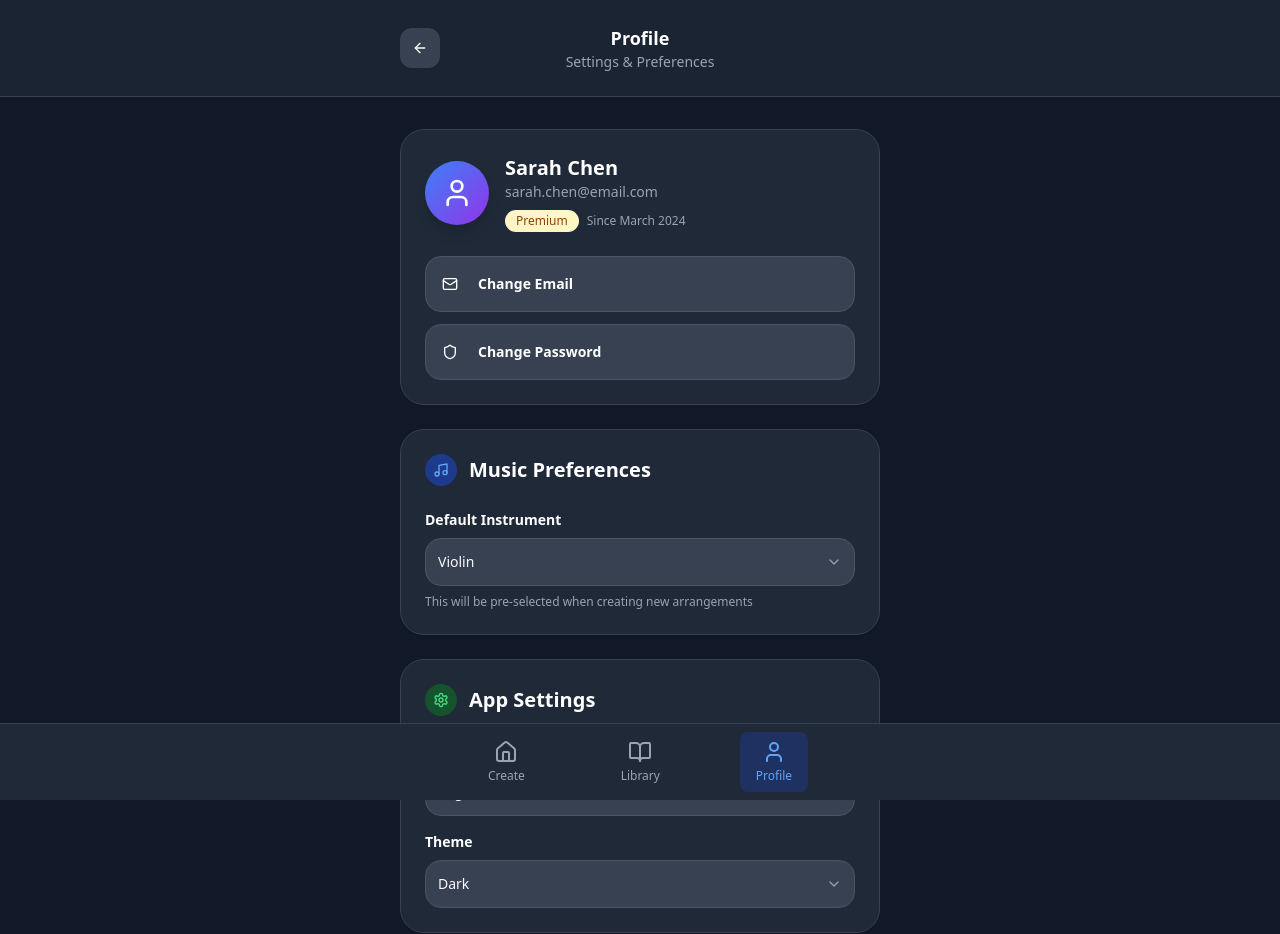
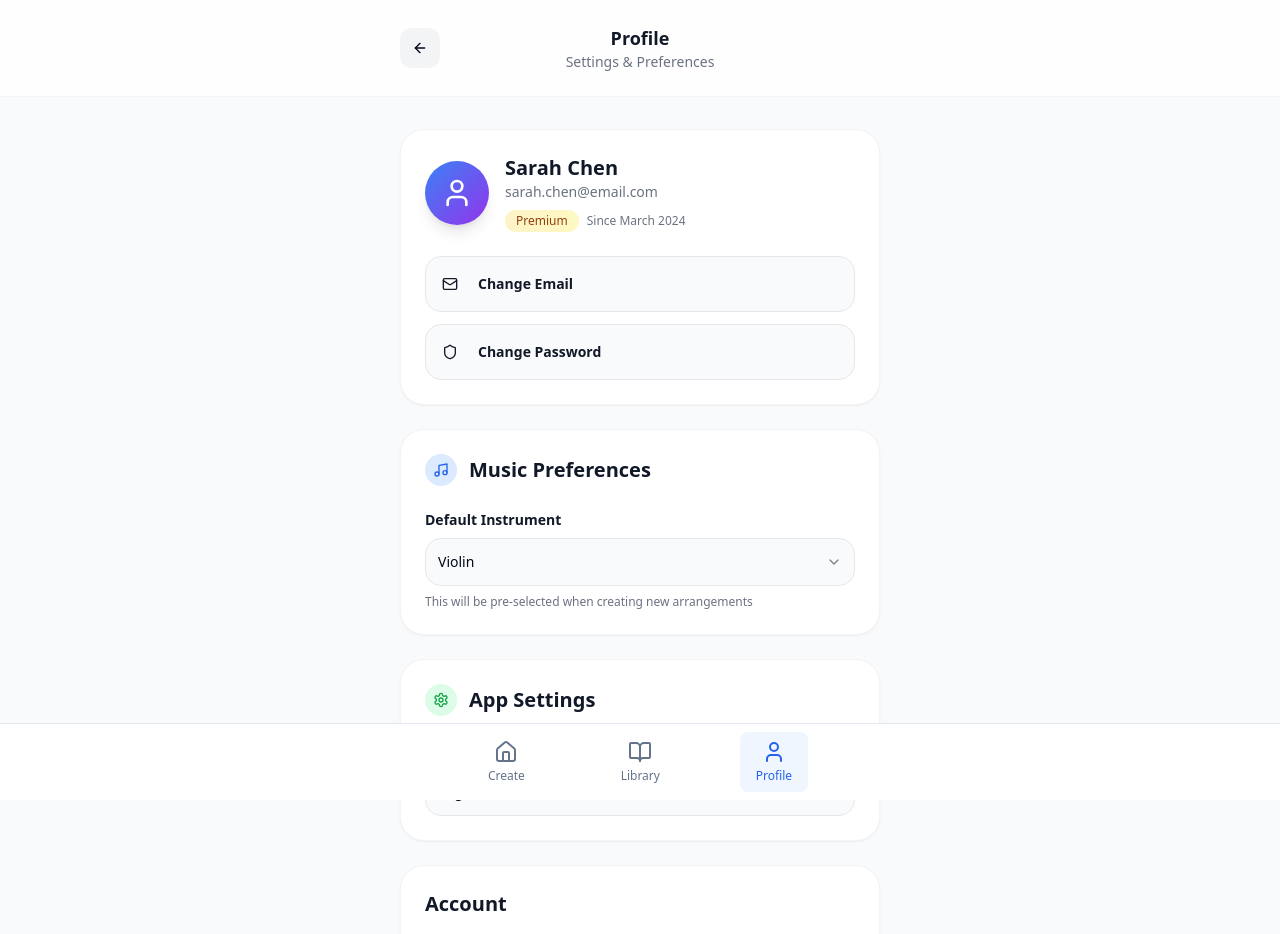
Before and after one commit to ZaOmari/musarrai-arranger-mobile, a React (Vite) app: page /profile in a window 1280 px wide. Shown: the top 934 px of the page. Built offline with nearby package versions, Linux system fonts and the light colour scheme.

Commit message:
Remove theme support and selection
Fixes issue with Library screen not loading.

```diff
--- a/src/App.tsx
+++ b/src/App.tsx
@@ -5,7 +5,7 @@ import { TooltipProvider } from "@/components/ui/tooltip";
 import { QueryClient, QueryClientProvider } from "@tanstack/react-query";
 import { BrowserRouter, Routes, Route } from "react-router-dom";
 import { SettingsProvider } from "./contexts/SettingsContext";
-import ThemeWrapper from "./components/ThemeWrapper";
+
 import HomeScreen from "./pages/HomeScreen";
 import ResultScreen from "./pages/ResultScreen";
 import LibraryScreen from "./pages/LibraryScreen";
@@ -18,8 +18,7 @@ const queryClient = new QueryClient();
 const App = () => (
   <QueryClientProvider client={queryClient}>
     <SettingsProvider>
-      <ThemeWrapper>
-        <TooltipProvider>
+      <TooltipProvider>
           <Toaster />
           <Sonner />
           <BrowserRouter>
@@ -33,7 +32,6 @@ const App = () => (
             </Routes>
           </BrowserRouter>
         </TooltipProvider>
-      </ThemeWrapper>
     </SettingsProvider>
   </QueryClientProvider>
 );
--- a/src/components/BottomNavigation.tsx
+++ b/src/components/BottomNavigation.tsx
@@ -14,7 +14,7 @@ const BottomNavigation = () => {
   ];
 
   return (
-    <div className="fixed bottom-0 left-0 right-0 bg-white dark:bg-gray-800 border-t border-slate-200 dark:border-gray-700 z-50">
+    <div className="fixed bottom-0 left-0 right-0 bg-white border-t border-slate-200 z-50">
       <div className="max-w-md mx-auto px-6 py-2">
         <div className="flex justify-around items-center">
           {navItems.map((item) => {
@@ -27,8 +27,8 @@ const BottomNavigation = () => {
                 onClick={() => navigate(item.path)}
                 className={`flex flex-col items-center py-2 px-4 rounded-lg transition-all ${
                   isActive
-                    ? 'text-blue-600 dark:text-blue-400 bg-blue-50 dark:bg-blue-900/50'
-                    : 'text-slate-500 dark:text-gray-400 hover:text-slate-700 dark:hover:text-gray-300'
+                    ? 'text-blue-600 bg-blue-50'
+                    : 'text-slate-500 hover:text-slate-700'
                 }`}
               >
                 <Icon className="w-6 h-6 mb-1" />
--- a/src/components/ThemeWrapper.tsx
+++ /dev/null
@@ -1,36 +0,0 @@
-
-import { useEffect } from 'react';
-import { useSettings } from '@/contexts/SettingsContext';
-
-const ThemeWrapper = ({ children }: { children: React.ReactNode }) => {
-  const { theme } = useSettings();
-
-  useEffect(() => {
-    const root = document.documentElement;
-
-    if (theme === 'dark') {
-      root.classList.add('dark');
-    } else if (theme === 'light') {
-      root.classList.remove('dark');
-    } else {
-      // system theme
-      const mediaQuery = window.matchMedia('(prefers-color-scheme: dark)');
-      const handleChange = () => {
-        if (mediaQuery.matches) {
-          root.classList.add('dark');
-        } else {
-          root.classList.remove('dark');
-        }
-      };
-
-      handleChange();
-      mediaQuery.addEventListener('change', handleChange);
-
-      return () => mediaQuery.removeEventListener('change', handleChange);
-    }
-  }, [theme]);
-
-  return <>{children}</>;
-};
-
-export default ThemeWrapper;
--- a/src/contexts/SettingsContext.tsx
+++ b/src/contexts/SettingsContext.tsx
@@ -2,13 +2,10 @@
 import React, { createContext, useContext, useState, useEffect } from 'react';
 
 type Language = 'en' | 'ru';
-type Theme = 'light' | 'dark' | 'system';
 
 interface SettingsContextType {
   language: Language;
-  theme: Theme;
   setLanguage: (language: Language) => void;
-  setTheme: (theme: Theme) => void;
   t: (key: string) => string;
 }
 
@@ -155,45 +152,17 @@ export const SettingsProvider: React.FC<{ children: React.ReactNode }> = ({ chil
     return (saved as Language) || 'en';
   });
 
-  const [theme, setThemeState] = useState<Theme>(() => {
-    const saved = localStorage.getItem('theme');
-    return (saved as Theme) || 'dark';
-  });
-
   const setLanguage = (newLanguage: Language) => {
     setLanguageState(newLanguage);
     localStorage.setItem('language', newLanguage);
-  };
-
-  const setTheme = (newTheme: Theme) => {
-    setThemeState(newTheme);
-    localStorage.setItem('theme', newTheme);
   };
 
   const t = (key: string): string => {
     return translations[language][key as keyof typeof translations['en']] || key;
   };
 
-  useEffect(() => {
-    const root = document.documentElement;
-
-    if (theme === 'dark') {
-      root.classList.add('dark');
-    } else if (theme === 'light') {
-      root.classList.remove('dark');
-    } else {
-      // system theme
-      const mediaQuery = window.matchMedia('(prefers-color-scheme: dark)');
-      if (mediaQuery.matches) {
-        root.classList.add('dark');
-      } else {
-        root.classList.remove('dark');
-      }
-    }
-  }, [theme]);
-
   return (
-    <SettingsContext.Provider value={{ language, theme, setLanguage, setTheme, t }}>
+    <SettingsContext.Provider value={{ language, setLanguage, t }}>
       {children}
     </SettingsContext.Provider>
   );
--- a/src/pages/ProfileScreen.tsx
+++ b/src/pages/ProfileScreen.tsx
@@ -10,7 +10,7 @@ import { useSettings } from '@/contexts/SettingsContext';
 
 const ProfileScreen = () => {
   const navigate = useNavigate();
-  const { language, theme, setLanguage, setTheme, t } = useSettings();
+  const { language, setLanguage, t } = useSettings();
   const [defaultInstrument, setDefaultInstrument] = useState(() => {
     return localStorage.getItem('defaultInstrument') || 'violin';
   });
@@ -40,22 +40,22 @@ const ProfileScreen = () => {
   };
 
   return (
-    <div className="min-h-screen bg-gray-50 dark:bg-gray-900 pb-24">
+    <div className="min-h-screen bg-gray-50 pb-24">
       {/* Header */}
-      <div className="bg-white/80 dark:bg-gray-800/80 backdrop-blur-xl border-b border-gray-100 dark:border-gray-700 sticky top-0 z-40">
+      <div className="bg-white/80 backdrop-blur-xl border-b border-gray-100 sticky top-0 z-40">
         <div className="mx-auto px-4 py-6 max-w-lg">
           <div className="flex items-center justify-between">
             <Button
               variant="ghost"
               size="sm"
               onClick={() => navigate('/')}
-              className="w-10 h-10 p-0 rounded-xl bg-gray-100 dark:bg-gray-700 hover:bg-gray-200 dark:hover:bg-gray-600"
+              className="w-10 h-10 p-0 rounded-xl bg-gray-100 hover:bg-gray-200"
             >
               <ArrowLeft className="w-5 h-5" />
             </Button>
             <div className="text-center">
-              <h1 className="text-lg font-bold text-gray-900 dark:text-white">{t('profile')}</h1>
-              <p className="text-sm text-gray-500 dark:text-gray-400 font-medium">{t('settingsPreferences')}</p>
+              <h1 className="text-lg font-bold text-gray-900">{t('profile')}</h1>
+              <p className="text-sm text-gray-500 font-medium">{t('settingsPreferences')}</p>
             </div>
             <div className="w-10" />
           </div>
@@ -64,29 +64,29 @@ const ProfileScreen = () => {
 
       <div className="mx-auto px-4 py-8 space-y-6 max-w-lg">
         {/* User Info Card */}
-        <div className="bg-white dark:bg-gray-800 rounded-3xl shadow-sm border border-gray-100 dark:border-gray-700 p-6">
+        <div className="bg-white rounded-3xl shadow-sm border border-gray-100 p-6">
           <div className="flex items-center space-x-4 mb-6">
             <div className="w-16 h-16 bg-gradient-to-br from-blue-500 to-purple-600 rounded-full flex items-center justify-center shadow-lg">
               <User className="w-8 h-8 text-white" />
             </div>
             <div className="flex-1">
-              <h2 className="text-xl font-bold text-gray-900 dark:text-white">{userProfile.name}</h2>
-              <p className="text-sm text-gray-500 dark:text-gray-400 font-medium">{userProfile.email}</p>
+              <h2 className="text-xl font-bold text-gray-900">{userProfile.name}</h2>
+              <p className="text-sm text-gray-500 font-medium">{userProfile.email}</p>
               <div className="flex items-center gap-2 mt-2">
                 <Badge className="bg-gradient-to-r from-gold-100 to-yellow-100 text-gold-800 text-xs font-medium">
                   {userProfile.subscription}
                 </Badge>
-                <span className="text-xs text-gray-500 dark:text-gray-400 font-medium">Since {userProfile.joinDate}</span>
+                <span className="text-xs text-gray-500 font-medium">Since {userProfile.joinDate}</span>
               </div>
             </div>
           </div>
 
           <div className="space-y-3">
-            <Button variant="outline" className="w-full justify-start h-14 rounded-2xl bg-gray-50 dark:bg-gray-700 border-gray-200 dark:border-gray-600 hover:bg-white dark:hover:bg-gray-600 font-semibold text-gray-900 dark:text-white">
+            <Button variant="outline" className="w-full justify-start h-14 rounded-2xl bg-gray-50 border-gray-200 hover:bg-white font-semibold text-gray-900">
               <Mail className="w-5 h-5 mr-3" />
               {t('changeEmail')}
             </Button>
-            <Button variant="outline" className="w-full justify-start h-14 rounded-2xl bg-gray-50 dark:bg-gray-700 border-gray-200 dark:border-gray-600 hover:bg-white dark:hover:bg-gray-600 font-semibold text-gray-900 dark:text-white">
+            <Button variant="outline" className="w-full justify-start h-14 rounded-2xl bg-gray-50 border-gray-200 hover:bg-white font-semibold text-gray-900">
               <Shield className="w-5 h-5 mr-3" />
               {t('changePassword')}
             </Button>
@@ -94,20 +94,20 @@ const ProfileScreen = () => {
         </div>
 
         {/* Music Preferences */}
-        <div className="bg-white dark:bg-gray-800 rounded-3xl shadow-sm border border-gray-100 dark:border-gray-700 p-6 space-y-6">
+        <div className="bg-white rounded-3xl shadow-sm border border-gray-100 p-6 space-y-6">
           <div className="flex items-center gap-3">
-            <div className="w-8 h-8 bg-blue-100 dark:bg-blue-900 rounded-full flex items-center justify-center">
-              <Music className="w-4 h-4 text-blue-600 dark:text-blue-400" />
+            <div className="w-8 h-8 bg-blue-100 rounded-full flex items-center justify-center">
+              <Music className="w-4 h-4 text-blue-600" />
             </div>
-            <h3 className="text-xl font-bold text-gray-900 dark:text-white">{t('musicPreferences')}</h3>
+            <h3 className="text-xl font-bold text-gray-900">{t('musicPreferences')}</h3>
           </div>
 
           <div>
-            <label className="text-sm font-semibold text-gray-900 dark:text-white mb-2 block">
+            <label className="text-sm font-semibold text-gray-900 mb-2 block">
               {t('defaultInstrument')}
             </label>
             <Select value={defaultInstrument} onValueChange={handleInstrumentChange}>
-              <SelectTrigger className="h-12 rounded-2xl border-gray-200 dark:border-gray-600 bg-gray-50 dark:bg-gray-700">
+              <SelectTrigger className="h-12 rounded-2xl border-gray-200 bg-gray-50">
                 <SelectValue />
               </SelectTrigger>
               <SelectContent className="rounded-xl">
@@ -118,28 +118,28 @@ const ProfileScreen = () => {
                 ))}
               </SelectContent>
             </Select>
-            <p className="text-xs text-gray-500 dark:text-gray-400 mt-2 font-medium">
+            <p className="text-xs text-gray-500 mt-2 font-medium">
               {t('defaultInstrumentDesc')}
             </p>
           </div>
         </div>
 
         {/* App Settings */}
-        <div className="bg-white dark:bg-gray-800 rounded-3xl shadow-sm border border-gray-100 dark:border-gray-700 p-6 space-y-6">
+        <div className="bg-white rounded-3xl shadow-sm border border-gray-100 p-6 space-y-6">
           <div className="flex items-center gap-3">
-            <div className="w-8 h-8 bg-green-100 dark:bg-green-900 rounded-full flex items-center justify-center">
-              <Settings className="w-4 h-4 text-green-600 dark:text-green-400" />
+            <div className="w-8 h-8 bg-green-100 rounded-full flex items-center justify-center">
+              <Settings className="w-4 h-4 text-green-600" />
             </div>
-            <h3 className="text-xl font-bold text-gray-900 dark:text-white">{t('appSettings')}</h3>
+            <h3 className="text-xl font-bold text-gray-900">{t('appSettings')}</h3>
           </div>
 
           <div className="space-y-4">
             <div>
-              <label className="text-sm font-semibold text-gray-900 dark:text-white mb-2 block">
+              <label className="text-sm font-semibold text-gray-900 mb-2 block">
                 {t('language')}
               </label>
               <Select value={language} onValueChange={setLanguage}>
-                <SelectTrigger className="h-12 rounded-2xl border-gray-200 dark:border-gray-600 bg-gray-50 dark:bg-gray-700">
+                <SelectTrigger className="h-12 rounded-2xl border-gray-200 bg-gray-50">
                   <SelectValue />
                 </SelectTrigger>
                 <SelectContent className="rounded-xl">
@@ -149,38 +149,23 @@ const ProfileScreen = () => {
               </Select>
             </div>
 
-            <div>
-              <label className="text-sm font-semibold text-gray-900 dark:text-white mb-2 block">
-                {t('theme')}
-              </label>
-              <Select value={theme} onValueChange={setTheme}>
-                <SelectTrigger className="h-12 rounded-2xl border-gray-200 dark:border-gray-600 bg-gray-50 dark:bg-gray-700">
-                  <SelectValue />
-                </SelectTrigger>
-                <SelectContent className="rounded-xl">
-                  <SelectItem value="light">{t('light')}</SelectItem>
-                  <SelectItem value="dark">{t('dark')}</SelectItem>
-                  <SelectItem value="system">{t('system')}</SelectItem>
-                </SelectContent>
-              </Select>
-            </div>
           </div>
         </div>
 
         {/* Account Management */}
-        <div className="bg-white dark:bg-gray-800 rounded-3xl shadow-sm border border-gray-100 dark:border-gray-700 p-6 space-y-4">
-          <h3 className="text-xl font-bold text-gray-900 dark:text-white">{t('account')}</h3>
+        <div className="bg-white rounded-3xl shadow-sm border border-gray-100 p-6 space-y-4">
+          <h3 className="text-xl font-bold text-gray-900">{t('account')}</h3>
           <div className="space-y-3">
-            <Button variant="outline" className="w-full justify-start h-14 rounded-2xl bg-gray-50 dark:bg-gray-700 border-gray-200 dark:border-gray-600 hover:bg-white dark:hover:bg-gray-600 font-semibold text-gray-900 dark:text-white">
+            <Button variant="outline" className="w-full justify-start h-14 rounded-2xl bg-gray-50 border-gray-200 hover:bg-white font-semibold text-gray-900">
               <Settings className="w-5 h-5 mr-3" />
               {t('subscriptionManagement')}
             </Button>
-            <Button variant="outline" className="w-full justify-start h-14 rounded-2xl bg-gray-50 dark:bg-gray-700 border-gray-200 dark:border-gray-600 hover:bg-white dark:hover:bg-gray-600 font-semibold text-gray-900 dark:text-white">
+            <Button variant="outline" className="w-full justify-start h-14 rounded-2xl bg-gray-50 border-gray-200 hover:bg-white font-semibold text-gray-900">
               {t('exportAllData')}
             </Button>
             <Button
               variant="outline"
-              className="w-full justify-start h-14 rounded-2xl bg-red-50 dark:bg-red-900/20 border-red-200 dark:border-red-800 hover:bg-red-100 dark:hover:bg-red-900/30 font-semibold text-red-700 dark:text-red-400"
+              className="w-full justify-start h-14 rounded-2xl bg-red-50 border-red-200 hover:bg-red-100 font-semibold text-red-700"
               onClick={handleLogout}
             >
               <LogOut className="w-5 h-5 mr-3" />
```
Also changed, not shown: src/pages/LibraryScreen.tsx (+14 -14 lines).
